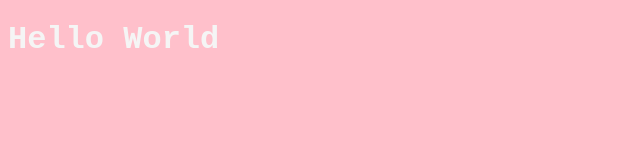
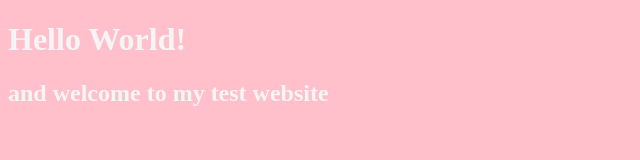
Before and after one commit to KonichiwaSensei/vitefolder_testingeverything, a website built with Vite: page index.html in a window 1280 px wide. Shown: the whole page, without its empty margins (0-640 px from the left). Built offline with nearby package versions, Linux system fonts and the light colour scheme.

Commit message:
I updated the style.scss to organize it for the future, also updated the style.css... with a coment

```diff
--- a/index.html
+++ b/index.html
@@ -7,7 +7,16 @@
     <title>Vite App</title>
     <link href="style.scss" rel="stylesheet">
   </head>
+
+
   <body>
-   <h1>Hello World</h1>
+
+   <h1>Hello World!</h1>
+   <h2> and welcome to my test website</h2>
+
   </body>
+
+
+
+
 </html>
--- a/style.scss
+++ b/style.scss
@@ -1,6 +1,17 @@
-html{
-    font-family: 'Courier New', Courier, monospace;
-}
+// sudo npm run dev
+// to initialize Vite
+
+// Variables here:
+
+
+
+// Mixins here:
+
+
+// Reactive here:
+
+
+// Style here:
 
 body{
     background-color: pink;
```
Also changed, not shown: style.css.
